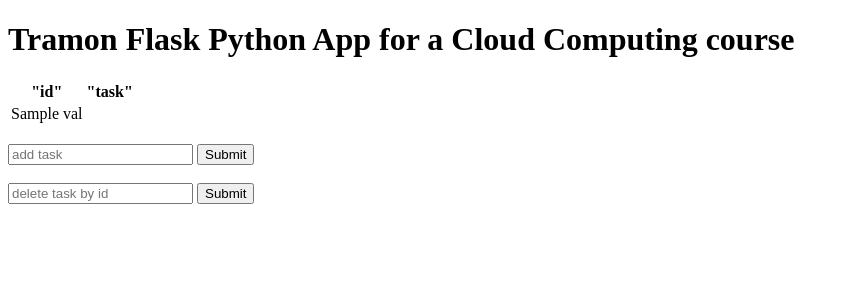
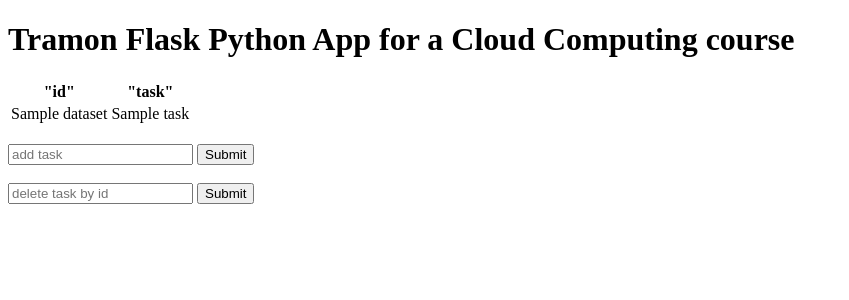
Before and after one commit to tramon/st-tramon-cloud-computing, a Flask app: template templates/index.html in a window 1280 px wide. Shown: the top 300 px of the page, without its empty margins (0-849 px from the left). Run offline with Flask 3, Linux system fonts and the light colour scheme; the template is opened without the code that fills it: most values are stand-ins (such as "Sample title", 1, 10 or a date in 2020).

Commit message:
ui script copy-paste fix

```diff
--- a/templates/index.html
+++ b/templates/index.html
@@ -12,10 +12,11 @@
         <th>"task"</th>
     </tr>
     <tbody>
-    {% for task in objects %}
+    {% for object in objects %}
     <tr>
-        {% for k, val in task.items() %}
-        <td>{{val}}</td>
+        {% for id, task in object.dataset() %}
+        <td>{{id}}</td>
+        <td>{{task}}</td>
         {% endfor %}
     </tr>
     {% endfor %}
```
